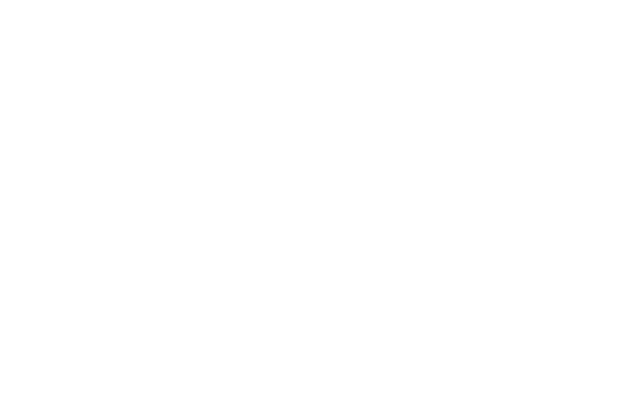
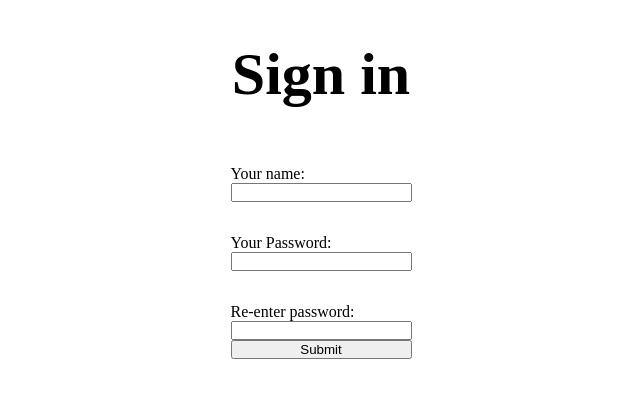
Before and after one commit to avd-web/Motionpickr, a React (Vite) app in the folder frontend/: page /register in a window 1280 px wide. Before the commit this address had no page. Shown: the top 398 px of the page, without its empty margins (319-959 px from the left). Built offline with nearby package versions, Linux system fonts and the light colour scheme.

Commit message:
I have made the login/register page. Need additional styling, and login request.

```diff
--- a/frontend/package.json
+++ b/frontend/package.json
@@ -13,6 +13,7 @@
     "axios": "^1.5.0",
     "react": "^18.2.0",
     "react-dom": "^18.2.0",
+    "react-icons": "^4.11.0",
     "react-router-dom": "^6.15.0"
   },
   "devDependencies": {
--- a/frontend/src/main.jsx
+++ b/frontend/src/main.jsx
@@ -3,6 +3,8 @@
 import HomePage from "./pages/HomePage";
 import Movie from "./pages/Movie";
 import { BrowserRouter, Routes, Route } from "react-router-dom";
+import Register from "./pages/Register";
+import Login from "./pages/Login";
 
 ReactDOM.createRoot(document.getElementById("root")).render(
   <React.StrictMode>
@@ -10,6 +12,8 @@
       <Routes>
         <Route index element={<HomePage />} />
         <Route path="/movie" element={<Movie />} />
+        <Route path="/register" element={<Register />} />
+        <Route path="/login" element={<Login />} />
       </Routes>
     </BrowserRouter>
   </React.StrictMode>
--- a/frontend/src/pages/HomePage.jsx
+++ b/frontend/src/pages/HomePage.jsx
@@ -2,11 +2,11 @@
 import GenreItem from "../components/GenreItem";
 
 export default function HomePage() {
-  ////
+
   return (
     <div>
       <div>
-        <h1> Home </h1>
+        <h1> Home  </h1>
       <GenreItem />
       </div>
     </div>
--- /dev/null
+++ b/frontend/src/pages/Login.jsx
@@ -0,0 +1,31 @@
+import React, { useState } from "react";
+import "../styles/registerSheet.css";
+import {GiMeeple} from 'react-icons/gi'
+
+export default function Login() {
+    const[show, setShow] = useState(false);
+
+    const showPassword = () => {
+       setShow(!show);
+    }
+
+
+  return (
+    <div className="register-container">
+      <h1 className="register-header"> Sign in </h1>
+      <div className="label-container">
+        <form className="register-labels">
+          <label htmlFor="email" id="email-label">
+            Enter e-mail:
+          </label>
+          <input type="text" id="email" />
+          <label htmlFor="password" id="password-label">
+            Enter password:
+          </label>
+          <input type={show ? "text" : "password"} id="password" />
+        </form>
+        <button onClick={showPassword} id="show-button"> show </button>
+      </div>
+    </div>
+  );
+}
--- /dev/null
+++ b/frontend/src/pages/Register.jsx
@@ -0,0 +1,88 @@
+import React from "react";
+import { useState } from "react";
+import "../styles/registerSheet.css";
+
+export default function Register() {
+  const [user, setUser] = useState({
+    name: "",
+    password: "",
+    secondpassword: "",
+  });
+
+  const handleName = (e) => {
+    setUser({
+      ...user,
+      name: e.target.value,
+    });
+  };
+
+  const handlePassword = (e) => {
+    setUser({
+      ...user,
+      password: e.target.value,
+    });
+  };
+
+  const handleSecondPassword = (e) => {
+    setUser({
+      ...user,
+      secondpassword: e.target.value,
+    });
+  };
+
+  const handleSubmit = (e) => {
+    e.preventDefault();
+    //TODO: Regex for certain password requirements needs to be implemented
+    user.password === user.secondpassword
+      ? console.log("succes")
+      : alert("passwords dont match!");
+
+    console.log(user);
+
+    setUser({
+      name: "",
+      password: "",
+      secondpassword: "",
+    });
+  };
+
+  return (
+    <div className="login-container">
+      <h1 id="login-header"> Sign in </h1>
+      <div className="login-container2">
+        <form onSubmit={handleSubmit}>
+          <div className="login-input name">
+            <label htmlFor="username-input" value={user.name} id="label-name">
+              Your name:
+            </label>
+            <input
+              type="text"
+              id="usename-input"
+              onChange={handleName}
+              value={user.name}
+            />
+          </div>
+          <div className="login-input password">
+            <label htmlFor="password-input" id="label-password"> Your Password: </label>
+            <input
+              type="password"
+              id="password-input"
+              value={user.password}
+              onChange={handlePassword}
+            />
+          </div>
+          <div className="login-input passwordcheck">
+            <label htmlFor="second-password-input" id="label-check"> Re-enter password: </label>
+            <input
+              type="password"
+              id="second-password-input"
+              value={user.secondpassword}
+              onChange={handleSecondPassword}
+            />
+            <input type="submit" />
+          </div>
+        </form>
+      </div>
+    </div>
+  );
+}
--- /dev/null
+++ b/frontend/src/styles/loginSheet.css
@@ -0,0 +1,60 @@
+* {
+  margin: 0;
+  padding: 0;
+  outline: none;
+  box-sizing: border-box;
+}
+
+.register-header {
+  padding: 7.5vh;
+  position: relative;
+  top: 50%;
+  width: 100%;
+  text-align: center;
+  font-weight: bold;
+  font-size: 7.5vh;
+}
+
+.label-container {
+  display: flex;
+  justify-content: center;
+}
+
+#email {
+  display: flex;
+  position: relative;
+  text-align: center;
+  top: 70%;
+  height: 3vh;
+  width: 200%;
+}
+
+#password {
+  display: flex;
+  position: relative;
+  text-align: center;
+  top: 100%;
+  height: 3vh;
+  width: 200%;
+  margin-bottom: 2vh;
+}
+
+#email-label {
+  top: 70%;
+  position: relative;
+  font-weight: bold;
+}
+
+#password-label {
+  top: 100%;
+  position: relative;
+  font-weight: bold;
+}
+
+#show-button {
+  position: relative;
+  height: 50px;
+  width: 200px;
+  top: 250%;
+  right: 5%;
+}
--- /dev/null
+++ b/frontend/src/styles/registerSheet.css
@@ -0,0 +1,27 @@
+* {
+  margin: 0;
+  padding: 0;
+  outline: none;
+  box-sizing: border-box;
+}
+
+.login-container2 {
+  display: flex;
+  justify-content: center;
+}
+
+#login-header {
+ position: relative;
+ text-align: center;
+ padding: 5vh;
+ font-weight: 800;
+ font-size: 7.5vh;
+}
+
+.login-input {
+  position: relative;
+  display: flex;
+  flex-direction: column;
+  justify-content: center;
+  padding: 2vh;
+}
```
Also changed, not shown: 1 other file (tests, documents, lock files or other folders).
